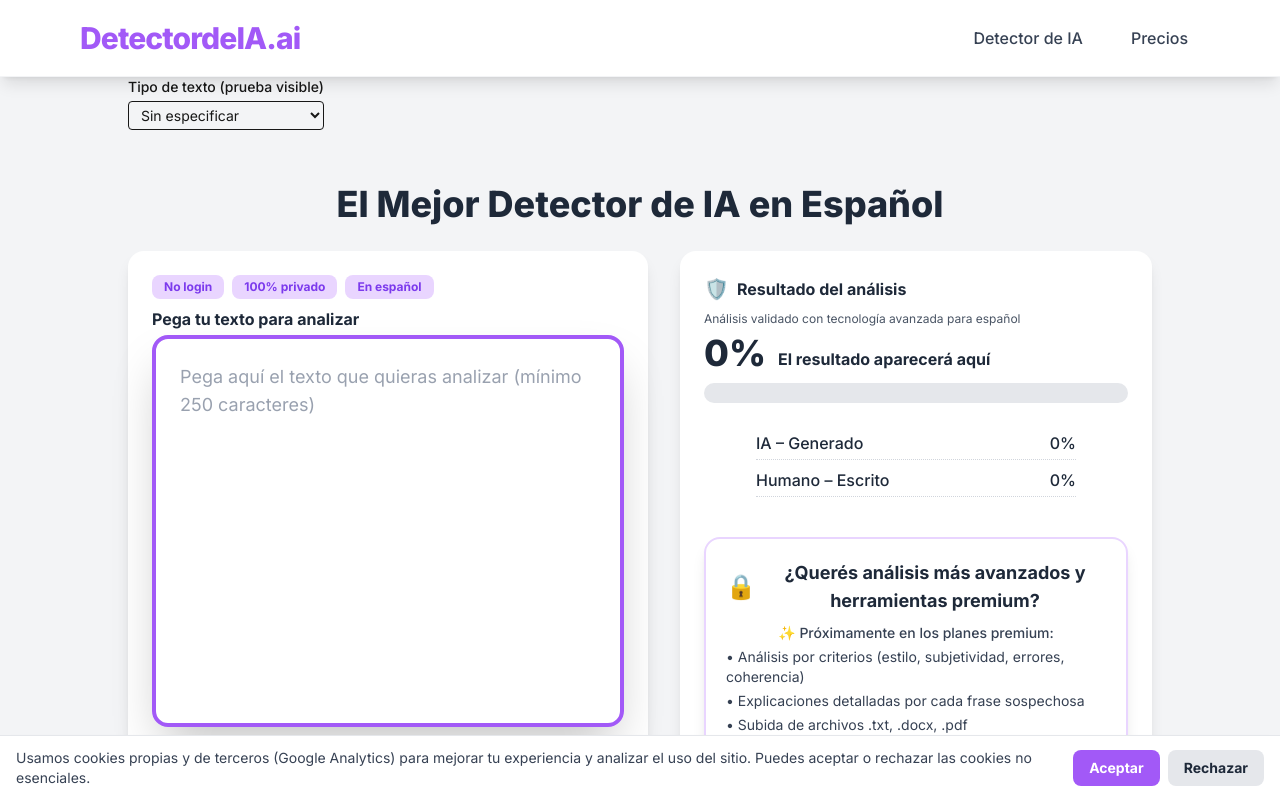
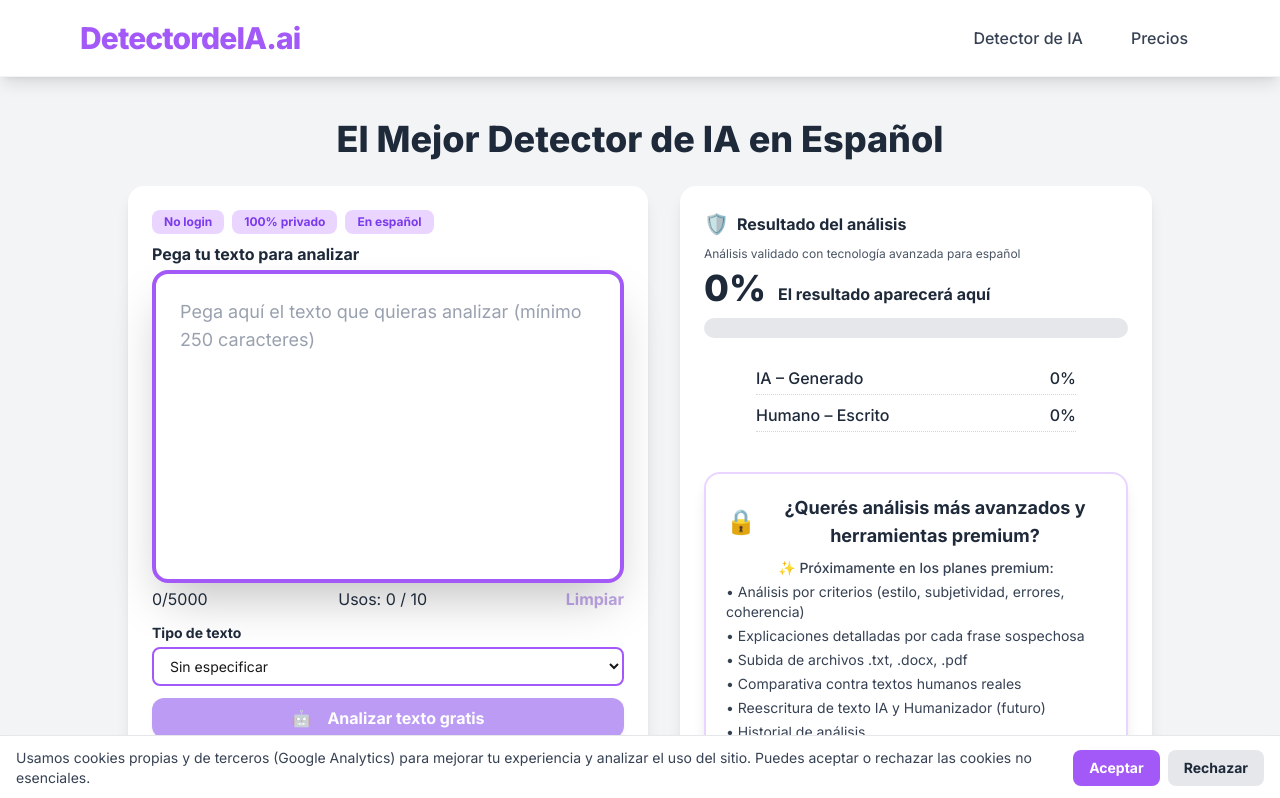
Before and after one commit to pmagustinparis/detectordeia, a Next.js app: page / in a window 1280 px wide. Shown: the top 798 px of the page. Built offline with nearby package versions, Linux system fonts and the light colour scheme.

Commit message:
fix: mover y mejorar el selector de tipo de texto dentro de la tarjeta blanca, con mejor contraste y alineación

```diff
--- a/src/app/HomePageClient.tsx
+++ b/src/app/HomePageClient.tsx
@@ -208,19 +208,6 @@ export default function HomePageClient() { // Renombrado de Home a HomePageClien
 
   return (
     <div className="min-h-screen bg-gray-100 pb-10 px-2">
-      {/* Selector de tipo de texto */}
-      <div className="mb-3 max-w-5xl mx-auto">
-        <label className="block text-sm font-medium mb-1">Tipo de texto (prueba visible)</label>
-        <select
-          value={textType}
-          onChange={(e) => setTextType(e.target.value)}
-          className="border rounded px-2 py-1 text-sm"
-        >
-          <option value="default">Sin especificar</option>
-          <option value="academic">Académico / formal</option>
-          <option value="informal">Conversación / informal</option>
-        </select>
-      </div>
       {/* HERO PRODUCT BLOCK: input, button, result, trust indicators */}
       <section className="w-full bg-transparent flex flex-col items-center justify-center pt-6 pb-2 px-2">
         <h1 className="text-3xl md:text-4xl font-extrabold text-center text-gray-800 mb-6 mt-4 leading-tight">El Mejor Detector de IA en Español</h1>
@@ -257,6 +244,19 @@ export default function HomePageClient() { // Renombrado de Home a HomePageClien
               >
                 Limpiar
               </button>
+            </div>
+            {/* Selector de tipo de texto dentro de la tarjeta blanca */}
+            <div className="mt-2 mb-2">
+              <label className="block text-sm font-bold text-gray-800 mb-1">Tipo de texto</label>
+              <select
+                value={textType}
+                onChange={(e) => setTextType(e.target.value)}
+                className="w-full border-2 border-[#a259f7] rounded-lg px-3 py-2 text-sm bg-white focus:outline-none focus:ring-2 focus:ring-[#a259f7]/50 transition"
+              >
+                <option value="default">Sin especificar</option>
+                <option value="academic">Académico / formal</option>
+                <option value="informal">Conversación / informal</option>
+              </select>
             </div>
             {error && (
               <div className="mt-1 p-2 bg-red-50 text-red-700 rounded-lg text-xs font-medium">
```
